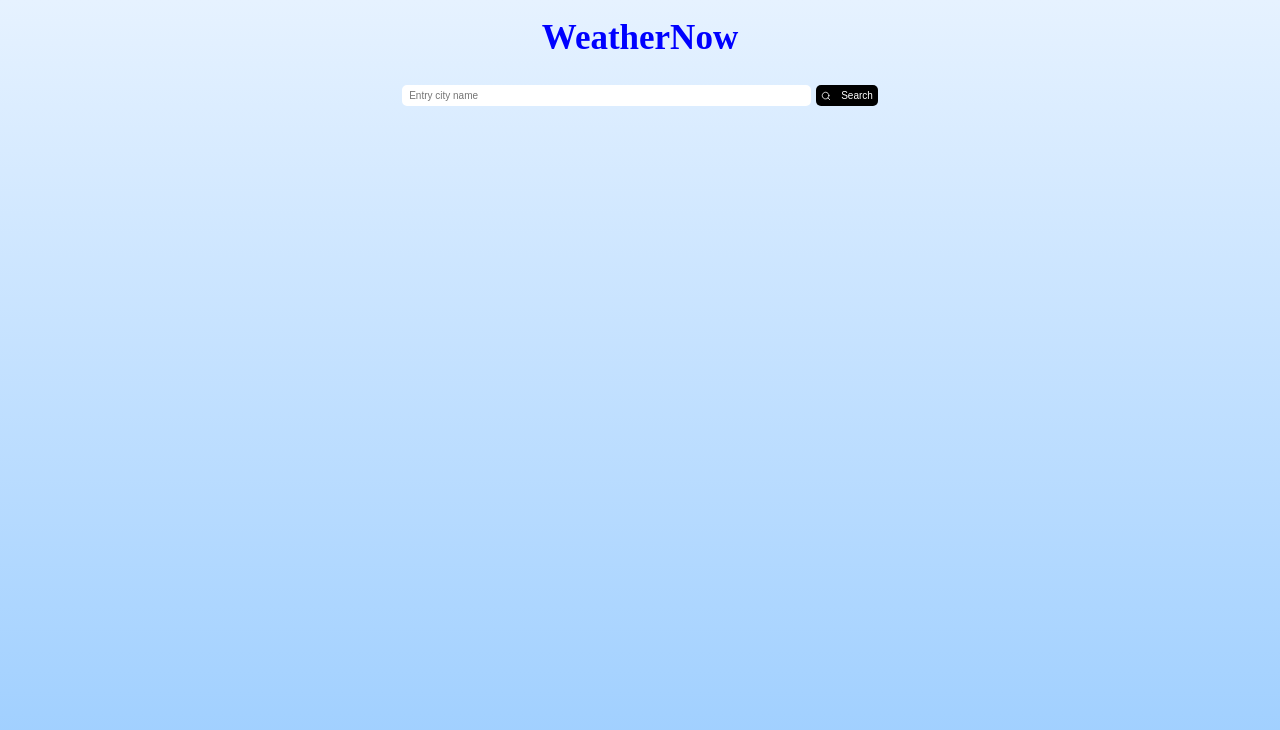
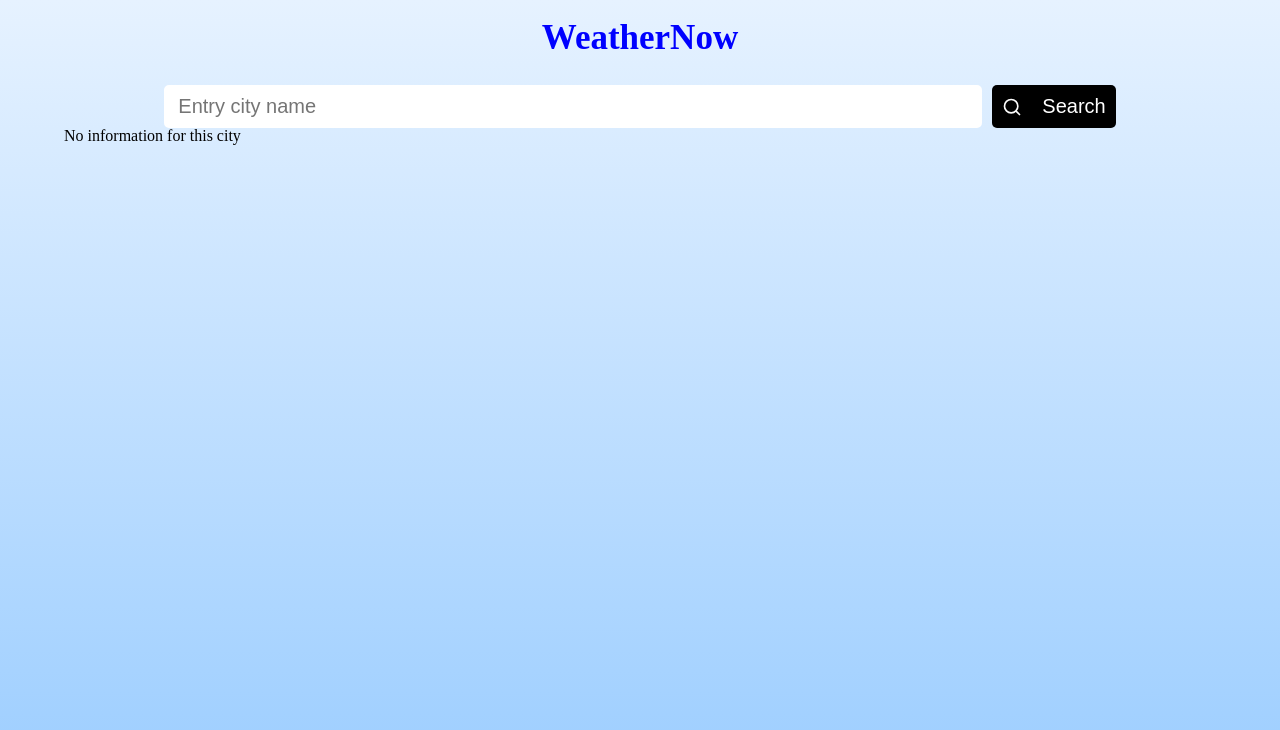
Before and after one commit to Podus14/Vlad_front_homeworks, a React (Vite) app in the folder homework_react/homework_react_1_WeatherApp/: page / in a window 1280 px wide. Shown: the top 730 px of the page. Built offline with nearby package versions, Linux system fonts and the light colour scheme.

Commit message:
Add Api weather

```diff
--- a/homework_react/homework_react_1_WeatherApp/src/components/Discover/components/Search.jsx
+++ b/homework_react/homework_react_1_WeatherApp/src/components/Discover/components/Search.jsx
@@ -8,10 +8,11 @@ export const Search = ({ setSearchResults }) => {
 
     async function searchCity(searchText) {
         const response = await fetch(
-            `https://weatherapi-com.p.rapidapi.com/forecast.json?q=London&days=5`,
+            // `https://weatherapi-com.p.rapidapi.com/forecast.json?q=${searchText}&days=5`,
+            `https://open-weather13.p.rapidapi.com/city/${searchText}/EN`,
         {
             headers: {
-                "x-rapidapi-host": "weatherapi-com.p.rapidapi.com",
+                "x-rapidapi-host": "open-weather13.p.rapidapi.com",
                 "x-rapidapi-key": "96e9d01e1fmsh22e04d05f6dfc4ep1bd543jsn0bbf1b6c78fa"
             }
         }
--- a/homework_react/homework_react_1_WeatherApp/src/components/Discover/components/search.module.css
+++ b/homework_react/homework_react_1_WeatherApp/src/components/Discover/components/search.module.css
@@ -3,11 +3,11 @@
     justify-content: center;
 }
 .input {
-    width: 400px;
+    width: 800px;
     border-radius: 5px;
-    border: 2px solid white; /* Задаем основной цвет рамки */
-    font-size: 10px;
-    padding-left: 5px;
+    border: 4px solid white; /* Задаем основной цвет рамки */
+    font-size: 20px;
+    padding-left: 10px;
     outline: none;
 }
 input:focus {
@@ -15,7 +15,7 @@ input:focus {
     /* box-shadow: 0 0 5px #cce7ff; */
 }
 .button {
-    margin-left: 5px;
+    margin-left: 10px;
     display: flex;
     align-items: center;
     background-color: black;
@@ -24,13 +24,13 @@ input:focus {
     padding: 0;
 }
 .img {
-    padding: 5px ;
-    height: 10px;
-    width: 10px;
+    padding: 10px ;
+    height: 20px;
+    width: 20px;
     filter: invert(100%) sepia(0%) saturate(653%) hue-rotate(188deg) brightness(100%) contrast(98%);
 }
 .text {
-    font-size: 10px;
+    font-size: 20px;
     color: white;
-    padding: 5px;
+    padding: 10px;
 }
--- a/homework_react/homework_react_1_WeatherApp/src/components/SearchResults/SearchResults.jsx
+++ b/homework_react/homework_react_1_WeatherApp/src/components/SearchResults/SearchResults.jsx
@@ -1,8 +1,18 @@
 import React from "react"
+import { CurrentWeather } from "./components/CurrentWeather"
 
 export const SearchResults = ( {searchResults} ) => {
+
+    if (!searchResults) {
+        return <div>No information for this city</div>;
+    }
+
+
     return (
         <div>
+            {/* {
+                searchResults.map(searchResults)
+                } */}
 
         </div>
     )
```
